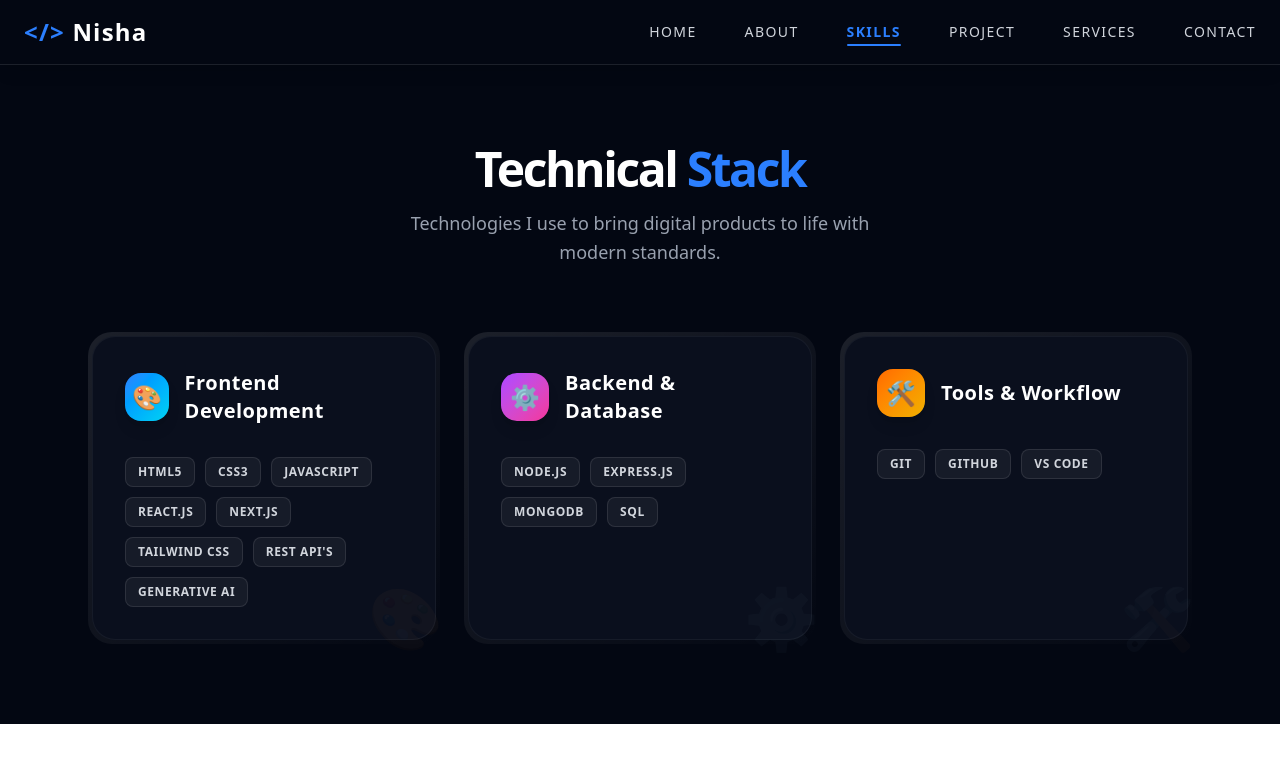
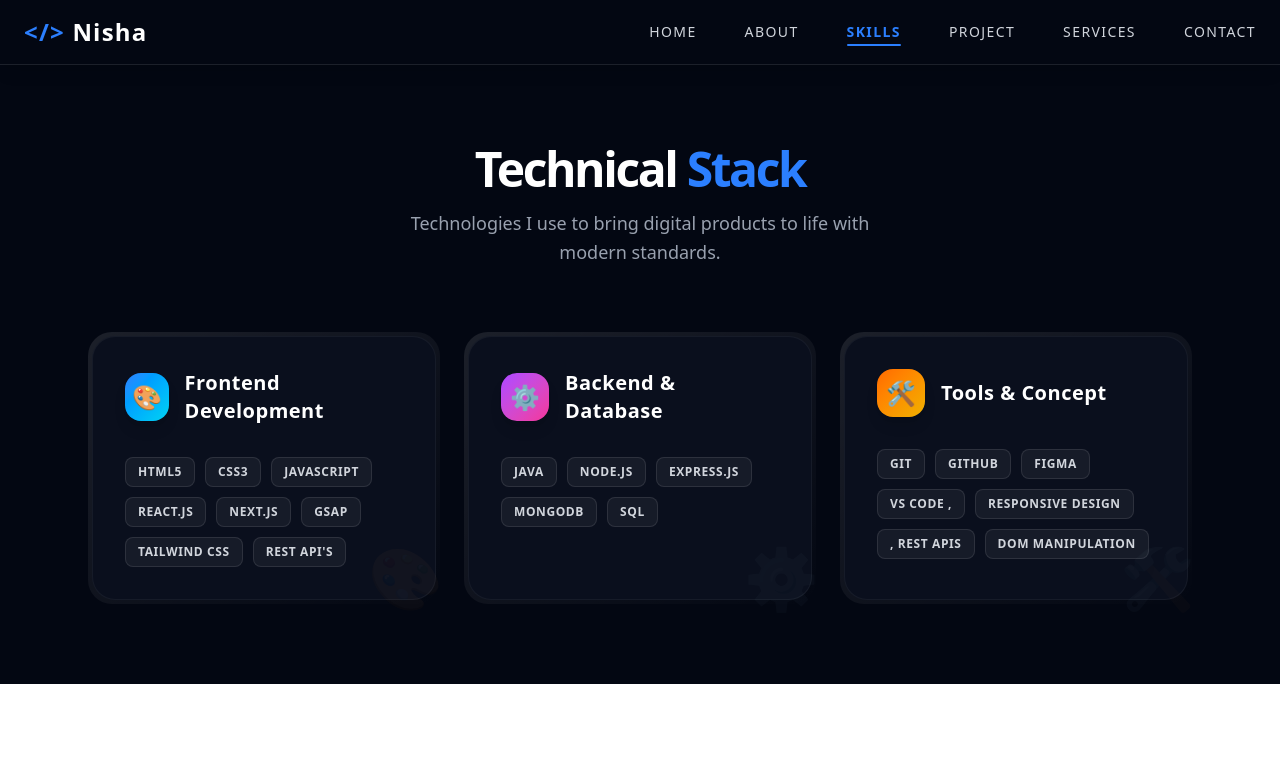
Before and after one commit to Lets-nisha/portfolio-com-n95, a React (Vite) app: page /skills in a window 1280 px wide. Shown: the top 762 px of the page. Built offline with nearby package versions, Linux system fonts and the light colour scheme.

Commit message:
Update skills and section titles in Skills component
Updated skill sets in the Skills component to include GSAP and Java, and modified the Tools section to Tools & Concept with additional skills.

```diff
--- a/src/pages/Skills.jsx
+++ b/src/pages/Skills.jsx
@@ -4,19 +4,19 @@ const Skills = () => {
   const skillGroups = [
     {
       title: "Frontend Development",
-      skills: ["HTML5", "CSS3", "JavaScript", "React.js", "Next.js", "Tailwind CSS", "Rest API's", "Generative AI"],
+      skills: ["HTML5", "CSS3", "JavaScript", "React.js","Next.js","GSAP", "Tailwind CSS", "Rest API's"],
       icon: "🎨",
       accent: "from-blue-500 to-cyan-400"
     },
     {
       title: "Backend & Database",
-      skills: ["Node.js", "Express.js", "MongoDB" , "SQL"],
+      skills: ["Java", "Node.js", "Express.js", "MongoDB" , "SQL"],
       icon: "⚙️",
       accent: "from-purple-500 to-pink-500"
     },
     {
-      title: "Tools & Workflow",
-      skills: ["Git", "GitHub", "VS Code"],
+      title: "Tools & Concept",
+      skills: ["Git", "GitHub","Figma", "VS Code ,","Responsive Design",", REST APIs","DOM Manipulation"],
       icon: "🛠️",
       accent: "from-orange-500 to-yellow-500"
     }
```
